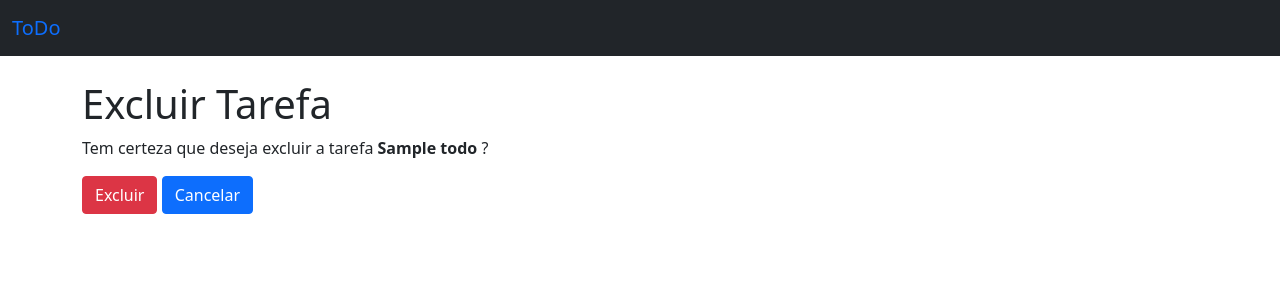
After one commit to LucasPires50/to_do_list, a Django app: page /delete/1 in a window 1280 px wide. The commit adds this page. Shown: the top 300 px of the page. Run offline with Django 5.2, Linux system fonts and the light colour scheme; tables that the repository leaves empty hold one stand-in row (values such as "Sample post").

Commit message:
feat: add update, delete and complete

```diff
--- a/setup/urls.py
+++ b/setup/urls.py
@@ -1,8 +1,11 @@
 from django.contrib import admin
 from django.urls import path
 
-from todos.views import TodoListView, TodoCreateView
+from todos.views import TodoListView, TodoCreateView, TodoUpdateView, TodoDeleteView, TodoCompleteView
 
 urlpatterns = [path("admin/", admin.site.urls),
                path("", TodoListView.as_view(), name="todo_list"),
-               path("create", TodoCreateView.as_view(), name="todo_create")]
+               path("create", TodoCreateView.as_view(), name="todo_create"),
+               path("update/<int:pk>", TodoUpdateView.as_view(), name="todo_update"),
+               path("delete/<int:pk>", TodoDeleteView.as_view(), name="todo_delete"),
+               path("complete/<int:pk>", TodoCompleteView.as_view(), name="todo_complete"),]
--- /dev/null
+++ b/todos/templates/todos/todo_confirm_delete.html
@@ -0,0 +1,18 @@
+{% extends "base.html" %}
+
+{% block page_title %}
+    Excluir Tarefa
+{% endblock page_title %}
+
+{% block content %}
+    <h1>Excluir Tarefa</h1>
+
+    <p>Tem certeza que deseja excluir a tarefa <strong>{{ todo.title }}</strong> ?</p>
+
+    <form method="post">
+        {% csrf_token %}
+        <button type="submit" class="btn btn-danger">Excluir</button>
+        <a href="{% url 'todo_list' %}" class="btn btn-primary">Cancelar</a>
+    </form>
+
+{% endblock content %}
--- a/todos/templates/todos/todo_list.html
+++ b/todos/templates/todos/todo_list.html
@@ -27,8 +27,9 @@
             <td>{{ todo.deadline }}</td>
             <td>{{ todo.finished_at | default:"-" }}</td>
             <td>
-              <a href="#" class="btn btn-primary btn-sm">Concluir</a>
-              <a href="#" class="btn btn-danger btn-sm">Excluir</a>
+              <a href="{% url 'todo_complete' pk=todo.pk %}" class="btn btn-primary btn-sm">Concluir</a>
+              <a href="{% url 'todo_update' pk=todo.pk %}" class="btn btn-secondary btn-sm">Editar</a>
+              <a href="{% url 'todo_delete' pk=todo.pk %}" class="btn btn-danger btn-sm">Excluir</a>
             </td>
           </tr>
           {% endfor %}
--- a/todos/views.py
+++ b/todos/views.py
@@ -1,5 +1,7 @@
+from datetime import date
 from django.urls import reverse_lazy
-from django.views.generic import ListView, CreateView
+from django.views.generic import ListView, CreateView, UpdateView, DeleteView, View
+from django.shortcuts import get_object_or_404, redirect
 
 from .models import Todo
 
@@ -11,3 +13,19 @@ class TodoCreateView(CreateView):
     model = Todo
     fields = ['title', 'deadline']
     success_url = reverse_lazy("todo_list")
+
+class TodoUpdateView(UpdateView):
+    model = Todo
+    fields = ['title', 'deadline']
+    success_url = reverse_lazy("todo_list")
+
+class TodoDeleteView(DeleteView):
+    model = Todo
+    success_url = reverse_lazy("todo_list")
+
+class TodoCompleteView(View):
+    def get(self, request, pk):
+        todo = get_object_or_404(Todo, pk=pk)
+        todo.finished_at = date.today()
+        todo.save()
+        return redirect("todo_list")
```
Also changed, not shown: todos/templates/todos/todo_form.html (+12 -2 lines).
